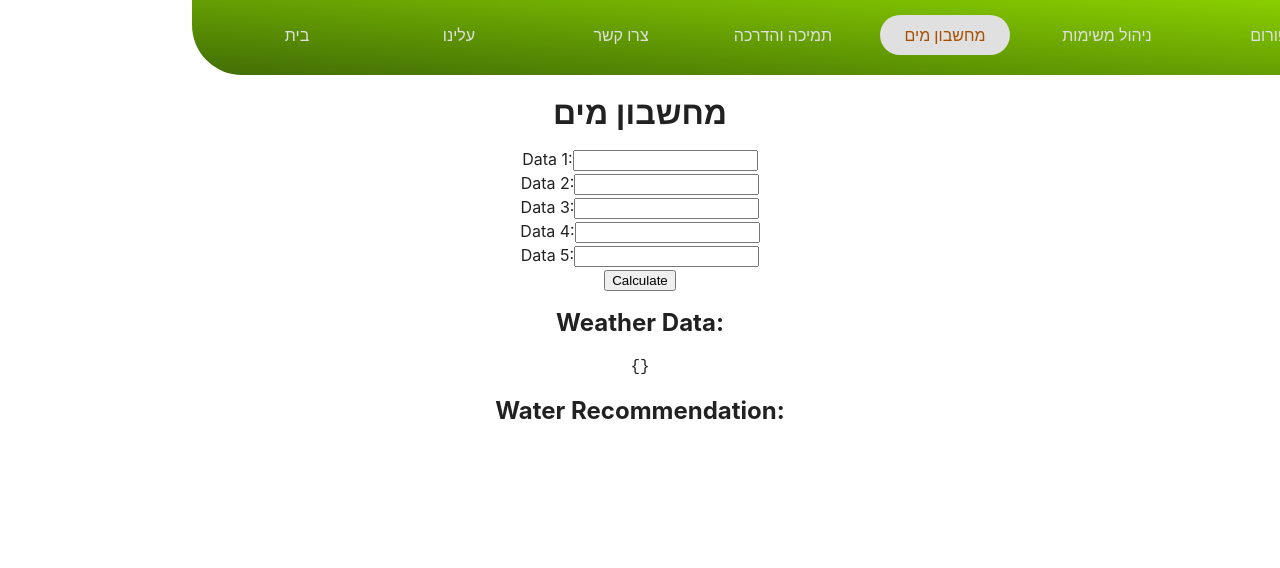
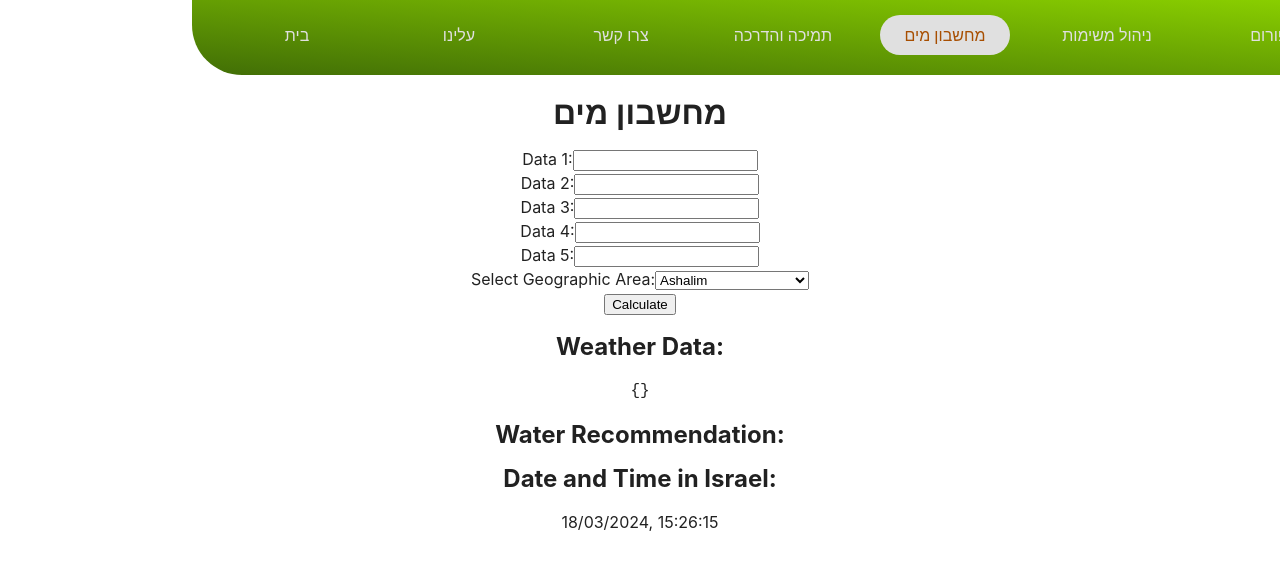
Before and after one commit to Daanielle/WaterWiseAI, a React (Create React App) app in the folder water-wize-ai/: page /WaterCalculator in a window 1280 px wide. Shown: the top 568 px of the page. Built offline with nearby package versions, Linux system fonts and the light colour scheme.

Commit message:
added select geographic area and Date and Time

```diff
--- a/water-wize-ai/src/pages/WaterCalculator.js
+++ b/water-wize-ai/src/pages/WaterCalculator.js
@@ -1,4 +1,4 @@
-import React, { useState } from 'react';
+import React, { useState, useEffect } from 'react';
 import PageContainer from "../components/PageContainer";
 
 function WaterCalculator() {
@@ -11,10 +11,52 @@ function WaterCalculator() {
   });
   const [weatherData, setWeatherData] = useState({});
   const [waterRecommendation, setWaterRecommendation] = useState('');
+  const [currentDateTime, setCurrentDateTime] = useState('');
+  const [selectedArea, setSelectedArea] = useState('');
+  const [areas, setAreas] = useState([
+    'Ashalim',
+    'Arad',
+    'Ashqelon Port',
+    'Avdat',
+    'Beer Sheva University',
+    'Besor Farm',
+    'Dorot',
+    'Elat',
+    'En Gedi',
+    'Ezuz',
+    'Gat',
+    'Hazeva',
+    'Lahav',
+    'Metzoke Dragot',
+    'Mizpe Ramon',
+    'Negba',
+    'Neot Smadar',
+    'Nevatim',
+    'Paran',
+    'Sede Boqer',
+    'Sedom',
+    'Shani',
+    'Yotvata',
+    'Zomet Hanegev'
+  ]);
+
+
+  useEffect(() => {
+    const intervalId = setInterval(() => {
+      const currentTime = new Date().toLocaleString('en-IL', { timeZone: 'Asia/Jerusalem' });
+      setCurrentDateTime(currentTime);
+    }, 1000);
+
+    return () => clearInterval(intervalId);
+  }, []);
 
   const handleChange = (e) => {
     const { name, value } = e.target;
     setAgriculturalData({ ...agriculturalData, [name]: value });
+  };
+
+  const handleAreaChange = (e) => {
+    setSelectedArea(e.target.value);
   };
 
   const handleClick = async () => {
@@ -24,13 +66,13 @@ function WaterCalculator() {
       const weatherData = await weatherResponse.json();
       setWeatherData(weatherData);
 
-      // Send agricultural data to server for calculation
+      // Send agricultural data and selected area to server for calculation
       const calculationResponse = await fetch('/api/calculate', {
         method: 'POST',
         headers: {
           'Content-Type': 'application/json'
         },
-        body: JSON.stringify(agriculturalData)
+        body: JSON.stringify({ ...agriculturalData, selectedArea })
       });
       const recommendation = await calculationResponse.json();
       setWaterRecommendation(recommendation);
@@ -63,6 +105,14 @@ function WaterCalculator() {
           <label>Data 5:</label>
           <input type="text" name="data5" value={agriculturalData.data5} onChange={handleChange} />
         </div>
+        <div>
+          <label>Select Geographic Area:</label>
+          <select value={selectedArea} onChange={handleAreaChange}>
+            {areas.map((area, index) => (
+              <option key={index} value={area}>{area}</option>
+            ))}
+          </select>
+        </div>
         <button onClick={handleClick}>Calculate</button>
         <div>
           <h2>Weather Data:</h2>
@@ -72,6 +122,10 @@ function WaterCalculator() {
           <h2>Water Recommendation:</h2>
           <p>{waterRecommendation}</p>
         </div>
+        <div>
+          <h2>Date and Time in Israel:</h2>
+          <p>{currentDateTime}</p>
+        </div>
       </div>
     </PageContainer>
   );
```
